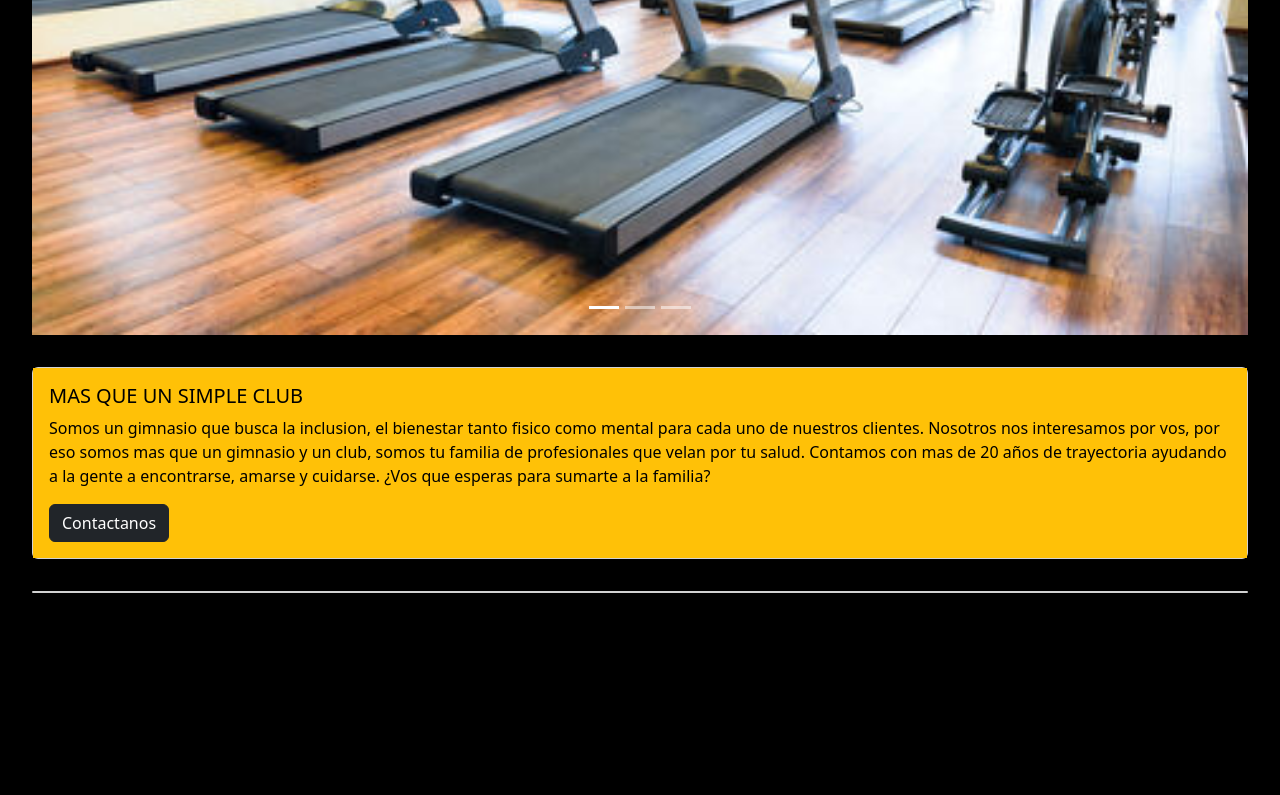
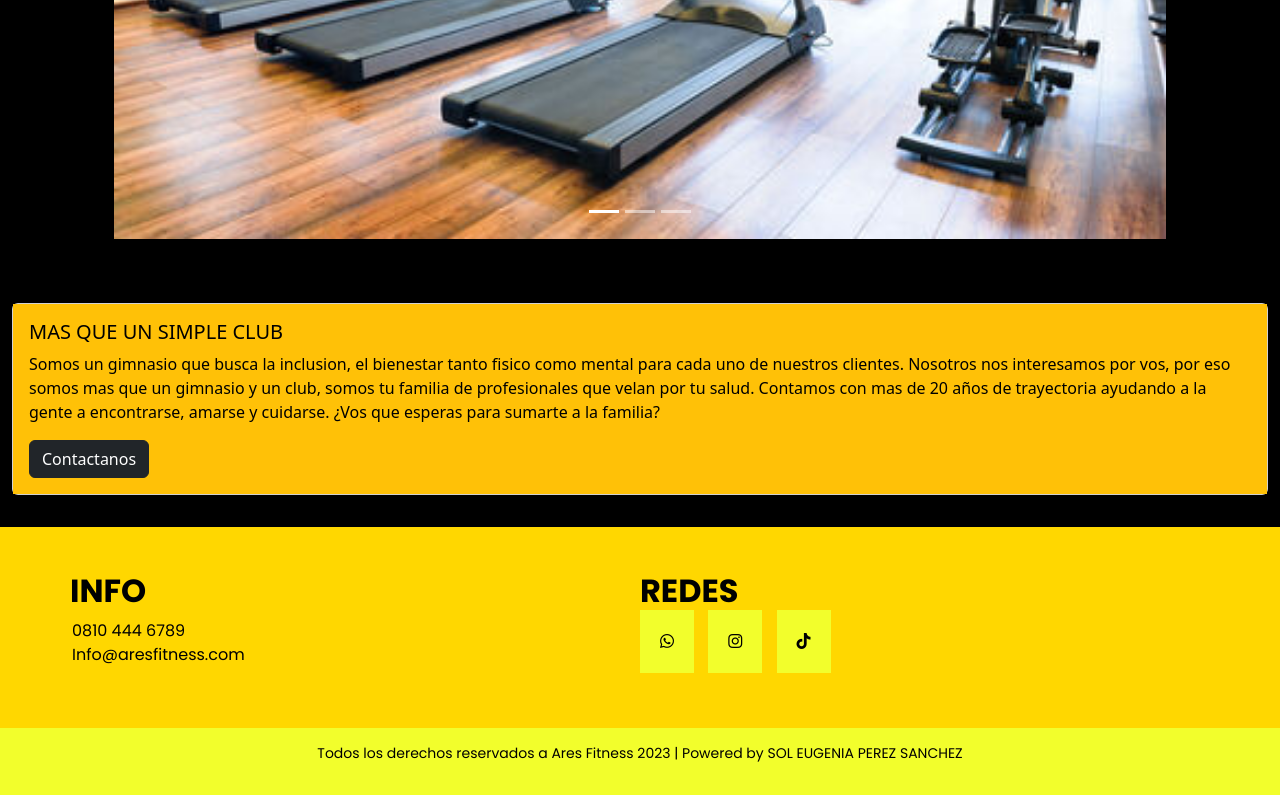
Before and after one commit to Solperezsanchez/Proyecto-finalSCSS-BS-Perez-Sanchez-Sol, a website: page index.html in a window 1280 px wide. Shown: the part 575-1370 px from the top of the page. Before the commit the page ends 1311 px from the top, so only its background shows below. Drawn offline with nearby package versions, Linux system fonts and the light colour scheme.

Commit message:
terminamos el index

```diff
--- a/index.html
+++ b/index.html
@@ -38,6 +38,9 @@
     <!--HEADER CON LOGO Y BOTONES DE REGISTRO E INICIO DE SESION-->
     <header>
       <!--LOGO-->
+      <div class="container-fluid">
+        <div class="row">
+          <div class="col col-md-12 col-xs-12">
             <div class="logo-top">
               <img
                 src="./img/logoAresFitness.png"
@@ -45,17 +48,32 @@
                 class="logoTop"
               />
             </div>
+          </div>
+        </div>
+      </div>
+
       <!--BOTONES DE INICIO DE SESION Y REGISTRO-->
+      <div class="container-fluid">
+        <div class="row">
+          <div class="col">
             <div class="botonesRegistro">
-        <button type="button" class="iniciarSesion btn btn-outline-warning">
+              <button
+                type="button"
+                class="iniciarSesion btn btn-outline-warning"
+              >
                 Iniciar Sesión
               </button>
               <button type="button" class="btn btn-outline-warning">
                 Registrarse
               </button>
             </div>
+          </div>
+        </div>
+      </div>
     </header>
     <!--NAV BAR-->
+    <div class="container-fluid">
+      <div class="row">
         <nav class="navbar navbar-dark bg-dark">
           <div class="container-fluid">
             <a class="navbar-brand" href="#">Menú</a>
@@ -94,22 +112,31 @@
                     <a class="nav-link" href="./pages/planes.html">Planes</a>
                   </li>
                   <li class="nav-item">
-                <a class="nav-link" href="./pages/horarios.html">Horarios</a>
+                    <a class="nav-link" href="./pages/horarios.html"
+                      >Horarios</a
+                    >
                   </li>
                   <li class="nav-item">
                     <a class="nav-link" href="./pages/sedes.html">Sedes</a>
                   </li>
                   <li class="nav-item">
-                <a class="nav-link" href="./pages/contacto.html">Contacto</a>
+                    <a class="nav-link" href="./pages/contacto.html"
+                      >Contacto</a
+                    >
                   </li>
                 </ul>
               </div>
             </div>
           </div>
         </nav>
+      </div>
+    </div>
     <!--MAIN INDEX-->
     <main>
       <!--IMAGENES INDEX-->
+      <div class="container">
+        <div class="row">
+          <div class="col">
             <div
               id="carouselExampleIndicators"
               class="carousel slide"
@@ -166,7 +193,10 @@
                 data-bs-target="#carouselExampleIndicators"
                 data-bs-slide="prev"
               >
-          <span class="carousel-control-prev-icon" aria-hidden="true"></span>
+                <span
+                  class="carousel-control-prev-icon"
+                  aria-hidden="true"
+                ></span>
                 <span class="visually-hidden">Previous</span>
               </button>
               <button
@@ -175,30 +205,47 @@
                 data-bs-target="#carouselExampleIndicators"
                 data-bs-slide="next"
               >
-          <span class="carousel-control-next-icon" aria-hidden="true"></span>
+                <span
+                  class="carousel-control-next-icon"
+                  aria-hidden="true"
+                ></span>
                 <span class="visually-hidden">Next</span>
               </button>
             </div>
+          </div>
+        </div>
+      </div>
       <!--CARD CONTACTANOS+INFO-->
+      <div class="container-fluid">
+        <div class="row">
+          <div class="col">
             <div class="card" style="width: 100wd">
               <div class="card-body">
                 <h5 class="card-title">MAS QUE UN SIMPLE CLUB</h5>
                 <p class="card-text">
-            Somos un gimnasio que busca la inclusion, el bienestar tanto fisico
-            como mental para cada uno de nuestros clientes. Nosotros nos
-            interesamos por vos, por eso somos mas que un gimnasio y un club,
-            somos tu familia de profesionales que velan por tu salud. Contamos
-            con mas de 20 años de trayectoria ayudando a la gente a encontrarse,
-            amarse y cuidarse. ¿Vos que esperas para sumarte a la familia?
+                  Somos un gimnasio que busca la inclusion, el bienestar tanto
+                  fisico como mental para cada uno de nuestros clientes.
+                  Nosotros nos interesamos por vos, por eso somos mas que un
+                  gimnasio y un club, somos tu familia de profesionales que
+                  velan por tu salud. Contamos con mas de 20 años de trayectoria
+                  ayudando a la gente a encontrarse, amarse y cuidarse. ¿Vos que
+                  esperas para sumarte a la familia?
                 </p>
-          <a href="./pages/contacto.html" class="btn btn-dark">Contactanos</a>
+                <a href="./pages/contacto.html" class="btn btn-dark"
+                  >Contactanos</a
+                >
+              </div>
+            </div>
+          </div>
         </div>
       </div>
     </main>
     <!--FOOTER-->
     <footer>
-      <div class="card text-center"></div>
-      <div class="card-body"></div>
+      <div class="container-fluid">
+        <div class="row">
+          <div class="card-body">
+            <div class="pieDePagina">
               <div class="grupo1">
                 <div class="box boxInfo">
                   <h2>INFO</h2>
@@ -206,6 +253,27 @@
                     <li>0810 444 6789</li>
                     <li>Info@aresfitness.com</li>
                   </ul>
+                </div>
+                <div class="box">
+                  <h2>REDES</h2>
+                  <div class="redSocial">
+                    <a><i class="fa-brands fa-whatsapp"></i></a>
+                    <a><i class="fa-brands fa-instagram"></i></a>
+                    <a><i class="fa-brands fa-tiktok"></i></a>
+                  </div>
+                  <div class="box"></div>
+                </div>
+              </div>
+              <div class="grupo2">
+                <small
+                  ><p>
+                    Todos los derechos reservados a Ares Fitness 2023 | Powered
+                    by SOL EUGENIA PEREZ SANCHEZ
+                  </p>
+                </small>
+              </div>
+            </div>
+          </div>
         </div>
       </div>
     </footer>
--- a/scss/_nuestro.scss
+++ b/scss/_nuestro.scss
@@ -1,3 +1,4 @@
+//* HEADER
 logo-top {
     width: 200px;
     height: auto;
@@ -6,12 +7,7 @@ logo-top {
 .logoTop{
     width: 200px;
     height: auto;
-}
-.card{
-    margin: 2rem;
-}
-.card-body{
-    background-color: #ffc107;
+    margin-top: 1rem;
 }
 .iniciarSesion {
     display: flex;
@@ -26,11 +22,73 @@ logo-top {
     justify-content: space-between;
     justify-content: end;
 }
+header {
+    margin-top: 1rem;
+}
+//* MAIN INDEX
+.card{
+    margin-top: 2rem;
+    margin-bottom: 2rem;
+}
+.card-body{
+    background-color: #ffc107;
+}
 .carousel{
     margin: 2rem;
 }
 
 
-header {
-    margin: 1rem;
-}
+//*FOOTER
+.pieDePagina {
+    width: 100%;
+    background-color: gold;
+    color: black;
+    font-family: "Poppins";
+    display: block;
+  }
+  .pieDePagina h2 {
+    width: 100%;
+    background-color: gold;
+    color: black;
+    font-family: "Poppins";
+    font-weight: bold;
+  }
+  .pieDePagina .grupo1 .boxInfo h2 {
+    padding-left: 30px;
+  }
+  .pieDePagina .grupo1 .box ul li {
+    color: black;
+    font-family: "Poppins";
+    text-decoration: none;
+    list-style: none;
+    padding-right: 40px;
+  }
+  .pieDePagina .grupo1 {
+    width: 100%;
+    max-width: 1200px;
+    margin: auto;
+    display: grid;
+    grid-template-columns: repeat(2, 1fr);
+    grid: gap 50px;
+    padding: 45px 0px;
+  }
+  .pieDePagina .grupo1 .redSocial a {
+    text-decoration: none;
+    width: 100px;
+    height: 100px;
+    line-height: 45px;
+    margin-right: 10px;
+    background-color: #f2fe2c;
+    text-align: center;
+    padding: 20px;
+    transition: all 300ms ease;
+  }
+  .pieDePagina .grupo1 .redSocial a:hover {
+    color: darkgoldenrod;
+  }
+  .pieDePagina .grupo2 {
+    background-color: #f2fe2c;
+    padding: 15px 10px;
+    text-align: center;
+    color: black;
+  }
```
Also changed, not shown: css/style.css, 1 other file. Lines whose indentation alone changed are shown as unchanged.
